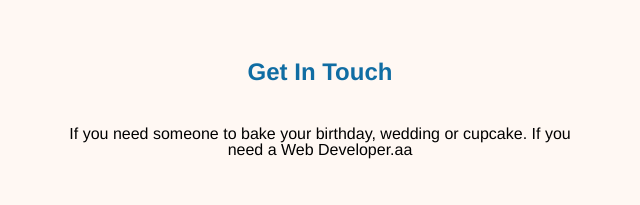
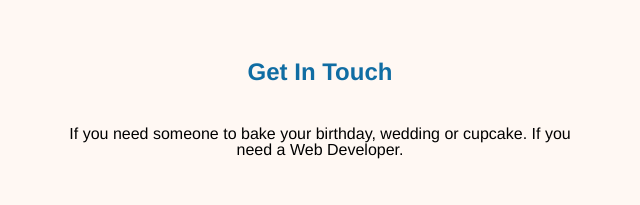
Before and after one commit to Abigail949/ORIGINAL-CSS, a plain HTML site: page index.html in a window 1280 px wide. Shown: the part 1920-2125 px from the top of the page, 320-960 px from the left. Drawn offline with Linux system fonts and the light colour scheme.

Commit message:
Update index.html

```diff
--- a/index.html
+++ b/index.html
@@ -51,7 +51,7 @@
 
 <div>
     <h2>Get In Touch </h2>
-    <p class="Contact-message"> If you need someone to bake your birthday, wedding or cupcake. If you need a Web Developer.aa</p>
+    <p class="Contact-message"> If you need someone to bake your birthday, wedding or cupcake. If you need a Web Developer.</p>
     <a class="btn" href="mailto: abigailchinaza949@gmail.com">CONTACT ME</a>
 </div>
 
```
